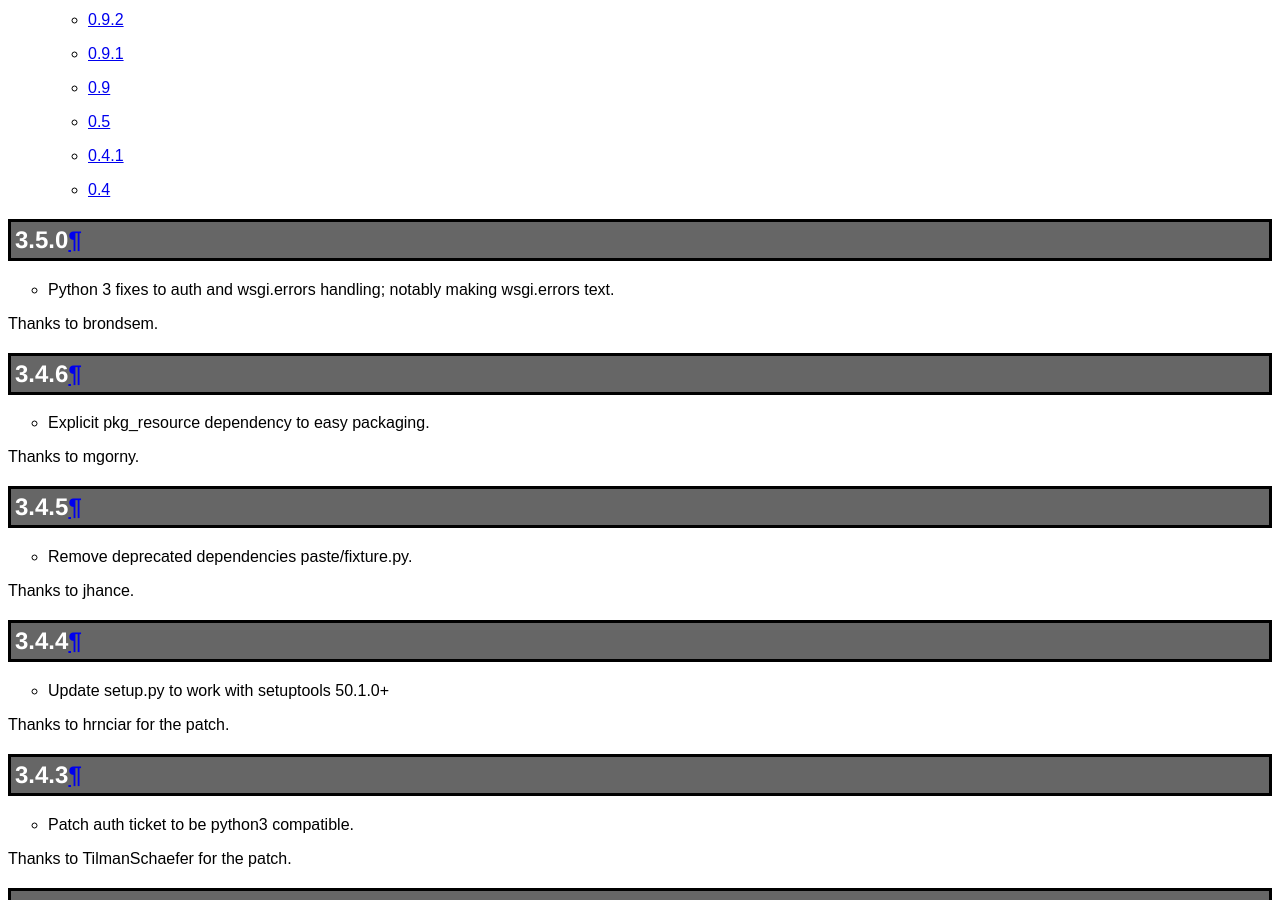
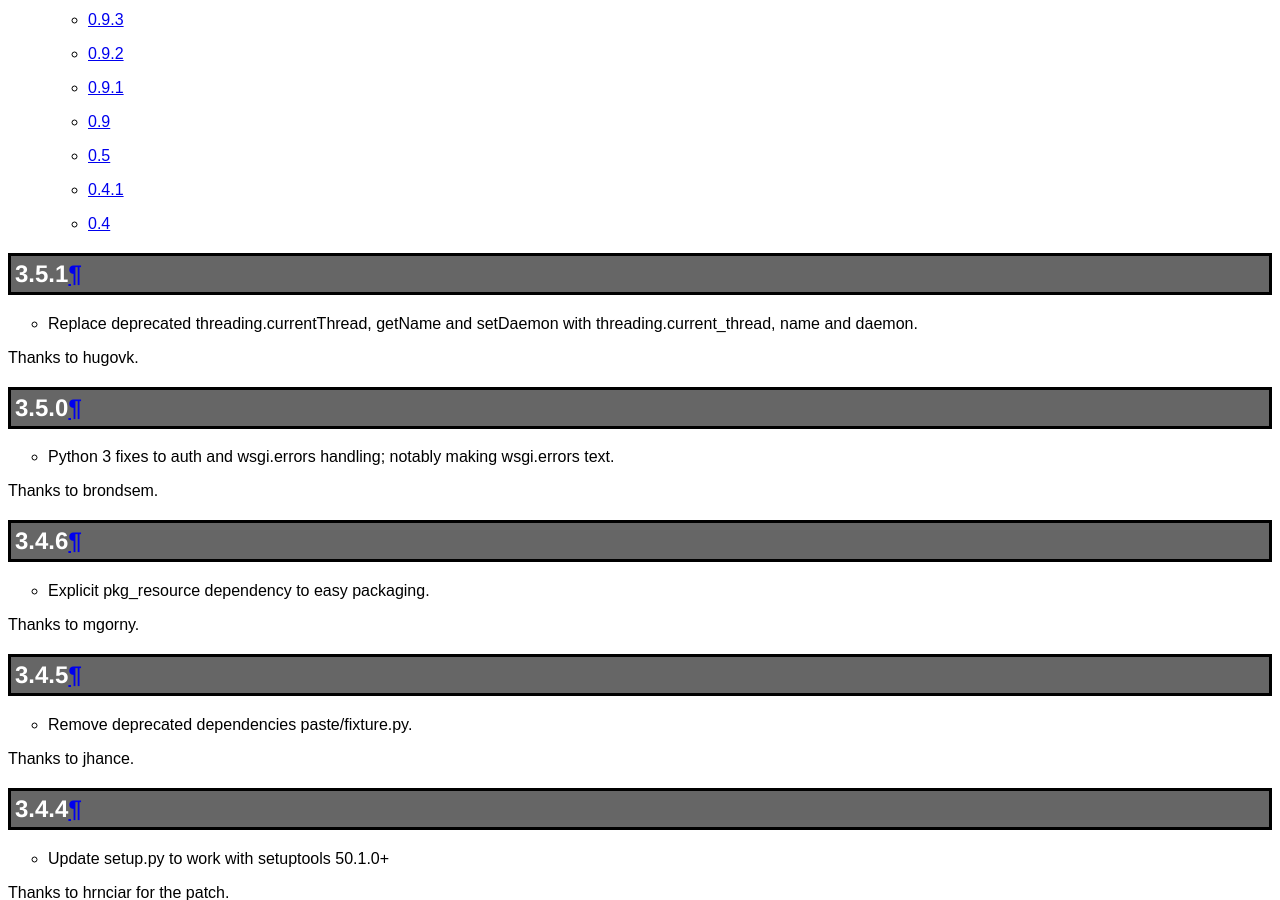
Before and after one commit to pasteorg/paste, a Sphinx documentation site: the page built from docs/news.txt, in a window 1280 px wide and 900 px high, scrolled down 2213 px. Built offline with Sphinx 7.4.7, drawn with Linux system fonts in a browser that asks for light colours.

Commit message:
Release 3.5.1
* update tox to include py 39
* replace deprecated threading funcs

```diff
--- a/docs/news.txt
+++ b/docs/news.txt
@@ -2,6 +2,14 @@
 ====
 
 .. contents::
+
+3.5.1
+-----
+
+* Replace deprecated threading.currentThread, getName and setDaemon
+  with threading.current_thread, name and daemon.
+
+Thanks to hugovk.
 
 3.5.0
 -----
--- a/setup.py
+++ b/setup.py
@@ -12,7 +12,7 @@
 # - git push
 # - python setup.py sdist bdist_wheel upload --sign
 
-__version__ = '3.5.0'
+__version__ = '3.5.1'
 
 from setuptools import setup, find_packages
 import sys, os
```
Also changed, not shown: 1 other file.
